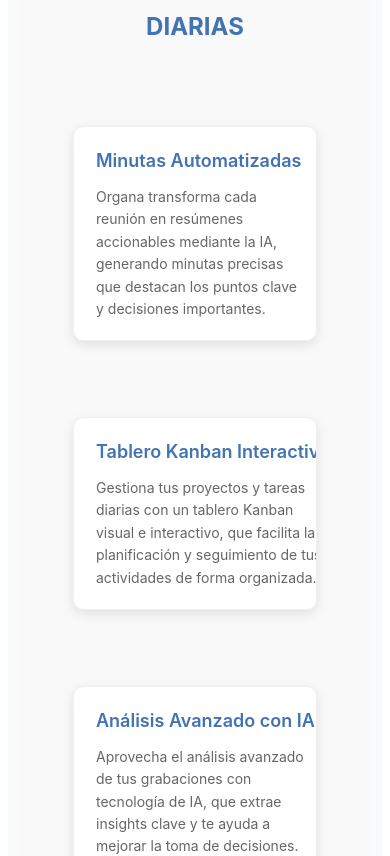
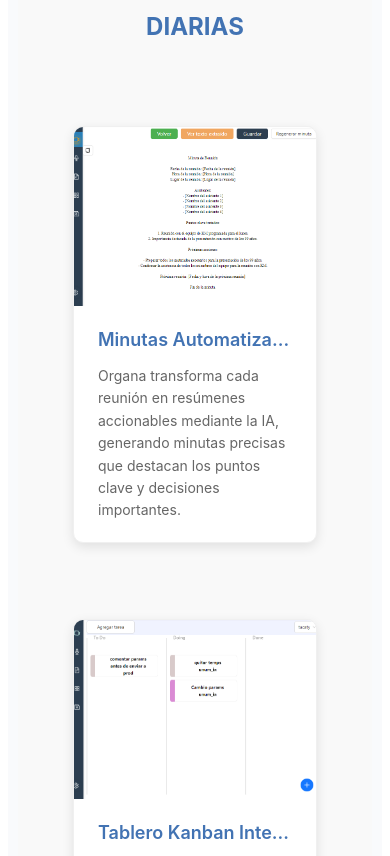
Before and after one commit to devingforart/organa_page, a React (Vite) app: page / in a window 390 px wide. Shown: the part 1460-2316 px from the top of the page. Built offline with nearby package versions, Linux system fonts and the light colour scheme.

Commit message:
features responsive

```diff
--- a/src/components/simple/Features.css
+++ b/src/components/simple/Features.css
@@ -25,7 +25,6 @@
   transition: all 0.3s ease;
   text-align: left;
   background-color: #ffffff;
-  display: flex;
 }
 
 .feature-card:hover {
```
